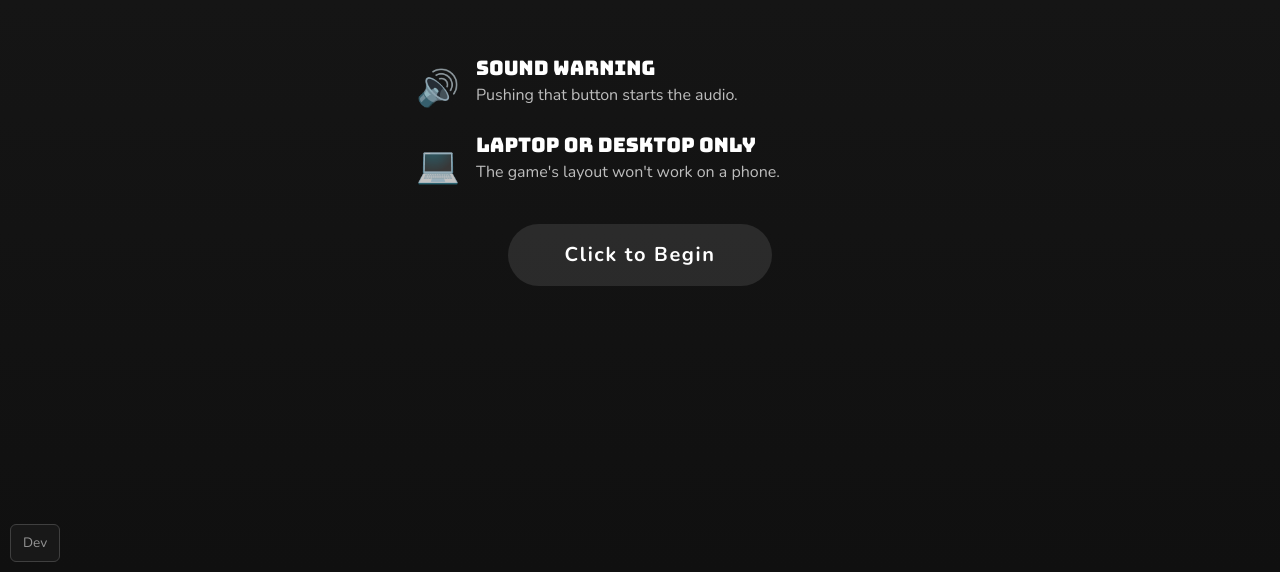
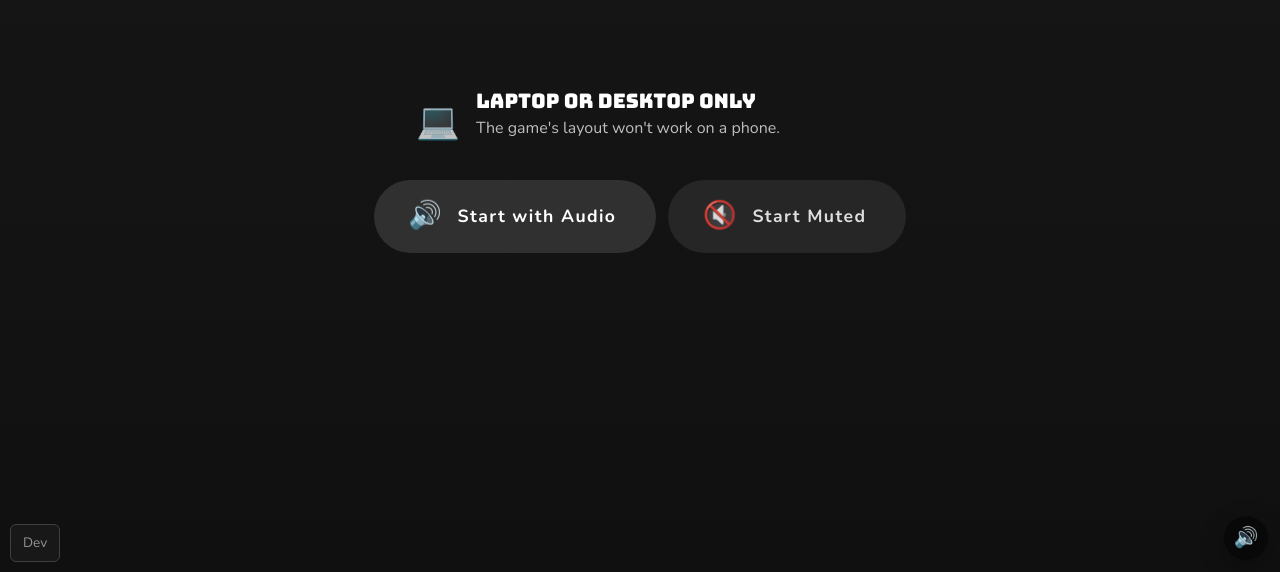
Before and after one commit to pooriajr/raptor, a React (Vite) app: page / in a window 1280 px wide. Shown: the part 228-800 px from the top of the page. Built offline with nearby package versions, Linux system fonts and the light colour scheme.

Commit message:
add mute / improve start screen

```diff
--- a/src/App.tsx
+++ b/src/App.tsx
@@ -6,11 +6,13 @@ import { RevealProvider } from "./RevealContext.tsx";
 import { gameReducer } from "./state/gameReducer.ts";
 import { createInitialGameState } from "./types/gameState.ts";
 import { playSfx } from "./audio/sfx.ts";
+import { registerAudioElement } from "./audio/audioSettings.ts";
 import { getSoundForAction } from "./audio/actionSounds.ts";
 import { playSoundsForStateChange } from "./audio/stateSounds.ts";
 import type { GameAction } from "./state/gameReducer.ts";
 import { isPhase } from "./state/guards.ts";
 import { assetUrl } from "./utils/assetUrl.ts";
+import GlobalMuteButton from "./GlobalMuteButton.tsx";
 
 function App() {
   const [state, dispatch] = useReducer(gameReducer, null, createInitialGameState);
@@ -40,16 +42,20 @@ function App() {
     audio.loop = true;
     audio.volume = 0.4;
     gameAudioRef.current = audio;
+    const unregisterGameAudio = registerAudioElement(audio);
 
     const ambienceAudio = new Audio(assetUrl("sounds/jungle-ambience-bg.mp3"));
     ambienceAudio.loop = true;
     ambienceAudio.volume = 0.15;
     ambienceAudioRef.current = ambienceAudio;
+    const unregisterAmbienceAudio = registerAudioElement(ambienceAudio);
 
     return () => {
+      unregisterAmbienceAudio();
       ambienceAudio.pause();
       ambienceAudio.currentTime = 0;
       ambienceAudioRef.current = null;
+      unregisterGameAudio();
       audio.pause();
       audio.currentTime = 0;
       gameAudioRef.current = null;
@@ -99,6 +105,7 @@ function App() {
     <GameContext.Provider value={{ state, dispatch: dispatchWithSfx }}>
       <RevealProvider>
         <GameLayout />
+        <GlobalMuteButton />
       </RevealProvider>
     </GameContext.Provider>
   );
--- /dev/null
+++ b/src/GlobalMuteButton.tsx
@@ -0,0 +1,21 @@
+import { useEffect, useState } from "react";
+import { isAudioMuted, subscribeToAudioSettings, toggleAudioMuted } from "./audio/audioSettings";
+
+function GlobalMuteButton() {
+  const [muted, setMuted] = useState(isAudioMuted);
+
+  useEffect(() => subscribeToAudioSettings(() => setMuted(isAudioMuted())), []);
+
+  return (
+    <button
+      aria-label={muted ? "Unmute audio" : "Mute audio"}
+      className="fixed right-2 bottom-2 z-200 flex h-11 w-11 items-center justify-center rounded-full bg-black/45 text-xl text-white shadow-[0_8px_24px_rgba(0,0,0,0.28)] backdrop-blur-sm transition-[transform,background-color,opacity] duration-200 hover:scale-105 hover:bg-black/58 active:scale-95 sm:right-3 sm:bottom-3"
+      onClick={toggleAudioMuted}
+      type="button"
+    >
+      <span aria-hidden="true">{muted ? "🔇" : "🔊"}</span>
+    </button>
+  );
+}
+
+export default GlobalMuteButton;
--- a/src/MainMenu.tsx
+++ b/src/MainMenu.tsx
@@ -3,6 +3,7 @@ import { useGame } from "./state/GameContext";
 import { hasSavedGame, loadGame } from "./utils/saveLoad";
 import Tutorial from "./Tutorial/Tutorial";
 import { playSfx } from "./audio/sfx";
+import { registerAudioElement, setAudioMuted } from "./audio/audioSettings";
 import { assetUrl } from "./utils/assetUrl";
 
 function MainMenu() {
@@ -17,15 +18,19 @@ function MainMenu() {
     audio.loop = true;
     audio.volume = 0.5;
     menuAudioRef.current = audio;
+    const unregisterMenuAudio = registerAudioElement(audio);
 
     const roarAudio = new Audio(assetUrl("sounds/big-roar.mp3"));
     roarAudio.volume = 0.9;
     roarAudioRef.current = roarAudio;
+    const unregisterRoarAudio = registerAudioElement(roarAudio);
 
     return () => {
+      unregisterRoarAudio();
       roarAudio.pause();
       roarAudio.currentTime = 0;
       roarAudioRef.current = null;
+      unregisterMenuAudio();
       audio.pause();
       audio.currentTime = 0;
       menuAudioRef.current = null;
@@ -44,6 +49,13 @@ function MainMenu() {
     }
   };
 
+  const handleInitialStart = (muted: boolean) => {
+    setAudioMuted(muted);
+    setHasInteracted(true);
+    void roarAudioRef.current?.play();
+    void menuAudioRef.current?.play();
+  };
+
   const savedGameExists = hasSavedGame();
 
   if (showTutorial) {
@@ -56,15 +68,6 @@ function MainMenu() {
         <div className="flex w-full max-w-3xl flex-col items-center gap-8 px-8 py-10 sm:px-12 ">
           <div className="flex w-full max-w-md flex-col gap-5">
             <div className="flex items-start gap-4 text-left">
-              <span aria-hidden="true" className="animate-speaker-float pt-1 text-[1.9rem] text-amber-100/95 sm:text-[2.2rem]">
-                🔊
-              </span>
-              <div className="flex flex-col gap-1">
-                <span className="font-['Bungee'] text-[1.05rem] leading-none text-white sm:text-[1.25rem]">Sound Warning</span>
-                <p className="text-sm leading-relaxed text-white/72 sm:text-base">Pushing that button starts the audio.</p>
-              </div>
-            </div>
-            <div className="flex items-start gap-4 text-left">
               <span aria-hidden="true" className="pt-1 text-[1.9rem] text-white/80 sm:text-[2.2rem]">
                 💻
               </span>
@@ -74,17 +77,28 @@ function MainMenu() {
               </div>
             </div>
           </div>
-          <button
-            className="rounded-full bg-white/10 px-10 py-4 text-[1.1rem] font-bold tracking-[0.08em] text-white transition-[transform,background-color,box-shadow] duration-200 hover:scale-105 hover:bg-white/14 hover:shadow-[0_12px_32px_rgba(0,0,0,0.22)] active:scale-95 sm:px-14 sm:text-[1.25rem]"
-            onClick={() => {
-              setHasInteracted(true);
-              void roarAudioRef.current?.play();
-              void menuAudioRef.current?.play();
-            }}
-            type="button"
-          >
-            Click to Begin
-          </button>
+          <div className="flex flex-col items-center gap-3 sm:flex-row">
+            <button
+              className="flex items-center gap-4 rounded-full bg-white/12 px-8 py-4 text-[1rem] font-bold tracking-[0.08em] text-white transition-[transform,background-color,box-shadow] duration-200 hover:scale-105 hover:bg-white/16 hover:shadow-[0_12px_32px_rgba(0,0,0,0.22)] active:scale-95 sm:px-10 sm:text-[1.1rem]"
+              onClick={() => handleInitialStart(false)}
+              type="button"
+            >
+              <span aria-hidden="true" className="-ml-1 inline-flex w-7 justify-center text-[1.5rem] sm:w-8 sm:text-[1.7rem]">
+                🔊
+              </span>
+              <span>Start with Audio</span>
+            </button>
+            <button
+              className="flex items-center gap-4 rounded-full bg-white/8 px-8 py-4 text-[1rem] font-bold tracking-[0.08em] text-white/85 transition-[transform,background-color,box-shadow] duration-200 hover:scale-105 hover:bg-white/12 hover:text-white hover:shadow-[0_12px_32px_rgba(0,0,0,0.18)] active:scale-95 sm:px-10 sm:text-[1.1rem]"
+              onClick={() => handleInitialStart(true)}
+              type="button"
+            >
+              <span aria-hidden="true" className="-ml-1 inline-flex w-7 justify-center text-[1.5rem] sm:w-8 sm:text-[1.7rem]">
+                🔇
+              </span>
+              <span>Start Muted</span>
+            </button>
+          </div>
         </div>
       </div>
     );
--- /dev/null
+++ b/src/audio/audioSettings.ts
@@ -0,0 +1,54 @@
+const STORAGE_KEY = "raptor-audio-muted";
+
+let muted = readInitialMuted();
+const listeners = new Set<() => void>();
+const audioElements = new Set<HTMLAudioElement>();
+
+function readInitialMuted(): boolean {
+  if (typeof window === "undefined") return false;
+  return window.localStorage.getItem(STORAGE_KEY) === "true";
+}
+
+function notifyListeners() {
+  for (const listener of listeners) {
+    listener();
+  }
+}
+
+function syncAudioElements() {
+  for (const audio of audioElements) {
+    audio.muted = muted;
+  }
+}
+
+export function isAudioMuted(): boolean {
+  return muted;
+}
+
+export function setAudioMuted(nextMuted: boolean): void {
+  muted = nextMuted;
+  if (typeof window !== "undefined") {
+    window.localStorage.setItem(STORAGE_KEY, String(nextMuted));
+  }
+  syncAudioElements();
+  notifyListeners();
+}
+
+export function toggleAudioMuted(): void {
+  setAudioMuted(!muted);
+}
+
+export function subscribeToAudioSettings(listener: () => void): () => void {
+  listeners.add(listener);
+  return () => {
+    listeners.delete(listener);
+  };
+}
+
+export function registerAudioElement(audio: HTMLAudioElement): () => void {
+  audioElements.add(audio);
+  audio.muted = muted;
+  return () => {
+    audioElements.delete(audio);
+  };
+}
--- a/src/audio/sfx.ts
+++ b/src/audio/sfx.ts
@@ -1,8 +1,10 @@
 import { SOUNDS, type SoundId } from "./sounds";
+import { isAudioMuted, subscribeToAudioSettings } from "./audioSettings";
 
 const BASE_PATH = `${import.meta.env.BASE_URL}sounds/`;
 
 let audioContext: AudioContext | null = null;
+let masterGain: GainNode | null = null;
 const bufferCache = new Map<SoundId, AudioBuffer>();
 const loading = new Map<SoundId, Promise<AudioBuffer>>();
 const missing = new Set<SoundId>();
@@ -21,6 +23,21 @@ function getAudioContext(): AudioContext {
   }
   return audioContext;
 }
+
+function getMasterGain(): GainNode {
+  const ctx = getAudioContext();
+  if (!masterGain) {
+    masterGain = ctx.createGain();
+    masterGain.connect(ctx.destination);
+  }
+  masterGain.gain.value = isAudioMuted() ? 0 : 1;
+  return masterGain;
+}
+
+subscribeToAudioSettings(() => {
+  if (!masterGain) return;
+  masterGain.gain.value = isAudioMuted() ? 0 : 1;
+});
 
 function warnOnce(id: SoundId, message: string) {
   if (warned.has(id)) return;
@@ -65,6 +82,7 @@ export function playSfx(id: SoundId, options: PlaySfxOptions = {}): void {
   if (missing.has(id)) return;
 
   const ctx = getAudioContext();
+  const destination = getMasterGain();
   void ctx.resume();
 
   const allowOverlap = options.allowOverlap ?? true;
@@ -88,7 +106,7 @@ export function playSfx(id: SoundId, options: PlaySfxOptions = {}): void {
       gain.gain.value = options.volume ?? 0.9;
 
       source.connect(gain);
-      gain.connect(ctx.destination);
+      gain.connect(destination);
 
       source.onended = () => {
         if (!allowOverlap && activeSources.get(id) === source) {
--- a/src/index.css
+++ b/src/index.css
@@ -80,18 +80,6 @@
   }
 }
 
-@keyframes speaker-pulse {
-  0%,
-  100% {
-    transform: scale(1);
-    opacity: 0.82;
-  }
-  50% {
-    transform: scale(1.14);
-    opacity: 1;
-  }
-}
-
 @keyframes gradient-flow {
   0% {
     background-position: 200% 50%;
@@ -114,5 +102,4 @@
   --animate-fan-left: fan-left 0.3s ease 0.2s forwards;
   --animate-fan-middle: fan-middle 0.3s ease 0.3s forwards;
   --animate-fan-right: fan-right 0.3s ease 0.4s forwards;
-  --animate-speaker-float: speaker-pulse 1.1s ease-in-out infinite;
 }
```
